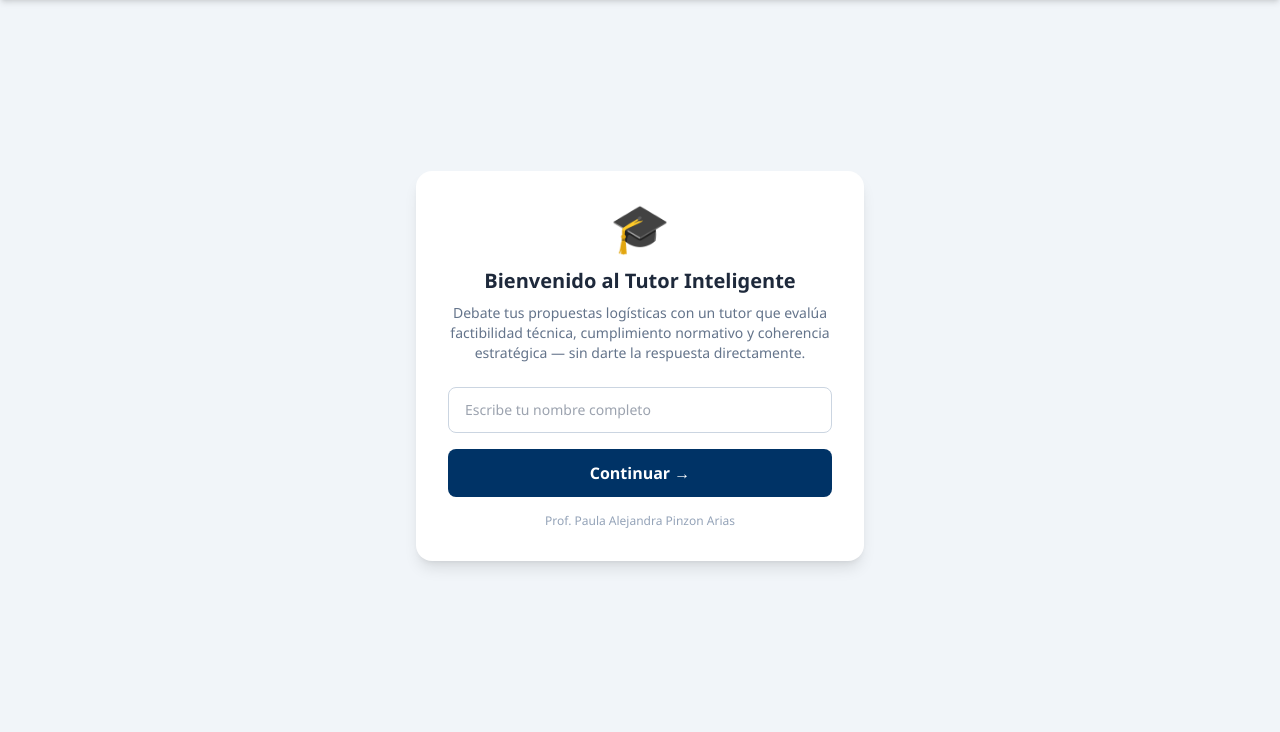
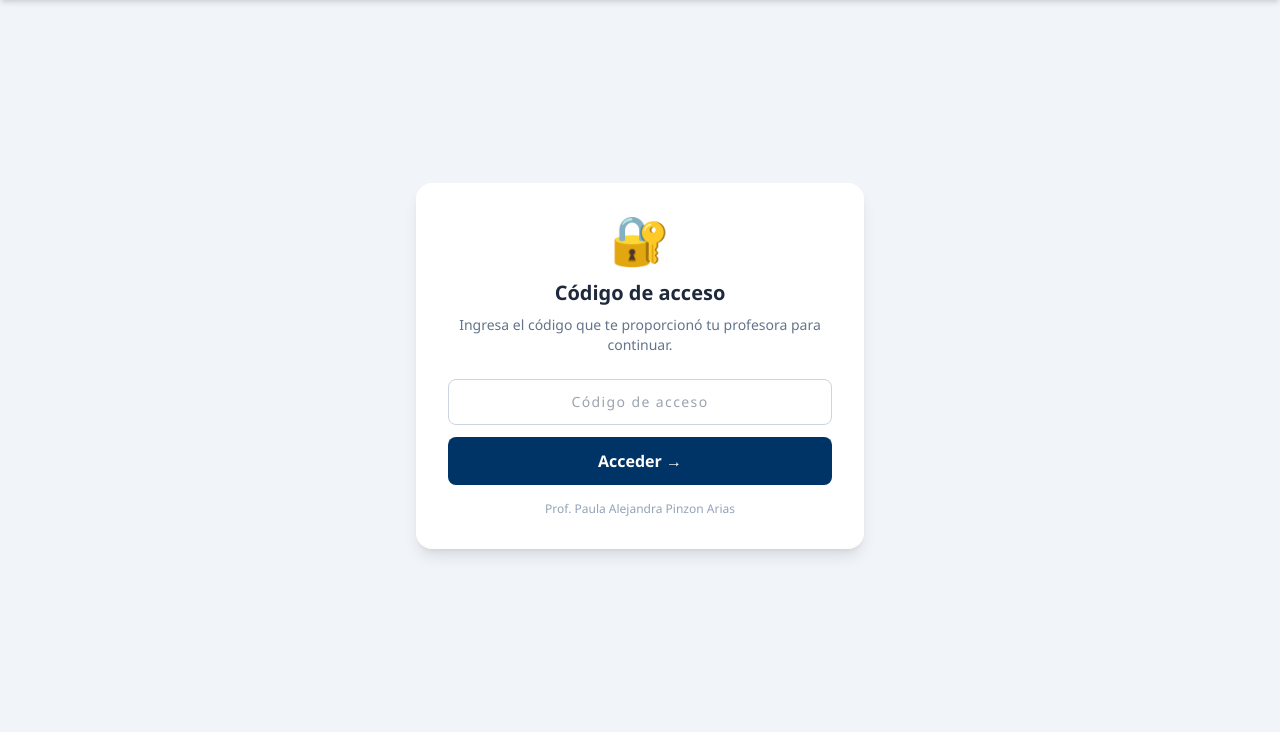
Before and after one commit to jdparra40-sketch/tutor-dfi, a Flask app: page / in a window 1280 px wide. Shown: the part 68-800 px from the top of the page. Run offline with Flask 3, Linux system fonts and the light colour scheme; some libraries are stand-ins or nearby versions.

Commit message:
Agregar pantalla de código de acceso antes del flujo de tutoría
Co-Authored-By: Claude Sonnet 4.6 <noreply@anthropic.com>

```diff
--- a/templates/index.html
+++ b/templates/index.html
@@ -38,8 +38,26 @@
     </div>
   </header>
 
+  <!-- ══════════ PANTALLA 0: CÓDIGO DE ACCESO ══════════ -->
+  <div id="screen-code" class="flex-1 flex items-center justify-center p-6">
+    <div class="bg-white rounded-2xl shadow-lg p-8 max-w-md w-full text-center">
+      <div class="text-5xl mb-4">🔐</div>
+      <h2 class="text-xl font-bold text-slate-800 mb-2">Código de acceso</h2>
+      <p class="text-slate-500 text-sm mb-6">Ingresa el código que te proporcionó tu profesora para continuar.</p>
+      <input id="inp-code" type="password" placeholder="Código de acceso"
+        class="w-full border border-slate-300 rounded-lg px-4 py-3 text-sm mb-1 focus:outline-none focus:ring-2 focus:ring-blue-500 text-center tracking-widest text-lg"
+        maxlength="10" />
+      <p id="code-error" class="text-red-500 text-xs mb-3 hidden">Código incorrecto. Intenta de nuevo.</p>
+      <button onclick="checkCode()"
+        class="w-full bg-[#003366] text-white rounded-lg px-6 py-3 font-semibold hover:bg-blue-800 transition mt-2">
+        Acceder →
+      </button>
+      <p class="text-xs text-slate-400 mt-4">Prof. Paula Alejandra Pinzon Arias</p>
+    </div>
+  </div>
+
   <!-- ══════════ PANTALLA 1: NOMBRE ══════════ -->
-  <div id="screen-name" class="flex-1 flex items-center justify-center p-6">
+  <div id="screen-name" class="hidden flex-1 flex items-center justify-center p-6">
     <div class="bg-white rounded-2xl shadow-lg p-8 max-w-md w-full text-center">
       <div class="text-5xl mb-4">🎓</div>
       <h2 class="text-xl font-bold text-slate-800 mb-2">Bienvenido al Tutor Inteligente</h2>
@@ -132,11 +150,29 @@
   </div>
 
   <script>
+    const ACCESS_CODE = "8521";
     let studentName = "";
     let selectedCasoId = null;
     let selectedCasoNombre = "";
     let conversationHistory = [];
     let chatStarted = false;
+
+    // ── Pantalla 0 → 1 ──────────────────────────────────────────────────────
+    document.getElementById("inp-code").addEventListener("keydown", e => { if(e.key==="Enter") checkCode(); });
+
+    function checkCode() {
+      const val = document.getElementById("inp-code").value.trim();
+      const err = document.getElementById("code-error");
+      if (val === ACCESS_CODE) {
+        document.getElementById("screen-code").classList.add("hidden");
+        document.getElementById("screen-name").classList.remove("hidden");
+        err.classList.add("hidden");
+      } else {
+        document.getElementById("inp-code").classList.add("border-red-400");
+        err.classList.remove("hidden");
+        document.getElementById("inp-code").value = "";
+      }
+    }
 
     // ── Pantalla 1 → 2 ──────────────────────────────────────────────────────
     document.getElementById("inp-name").addEventListener("keydown", e => { if(e.key==="Enter") goToCasos(); });
```
